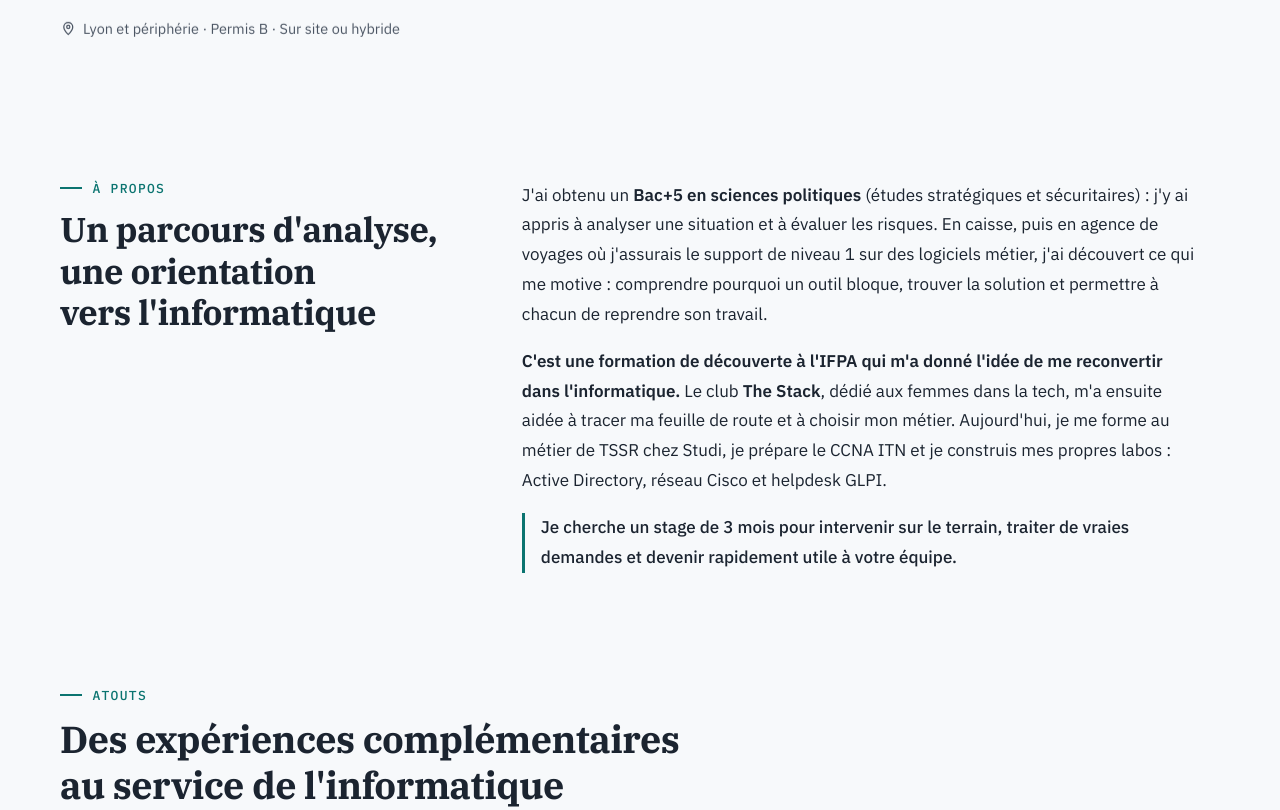
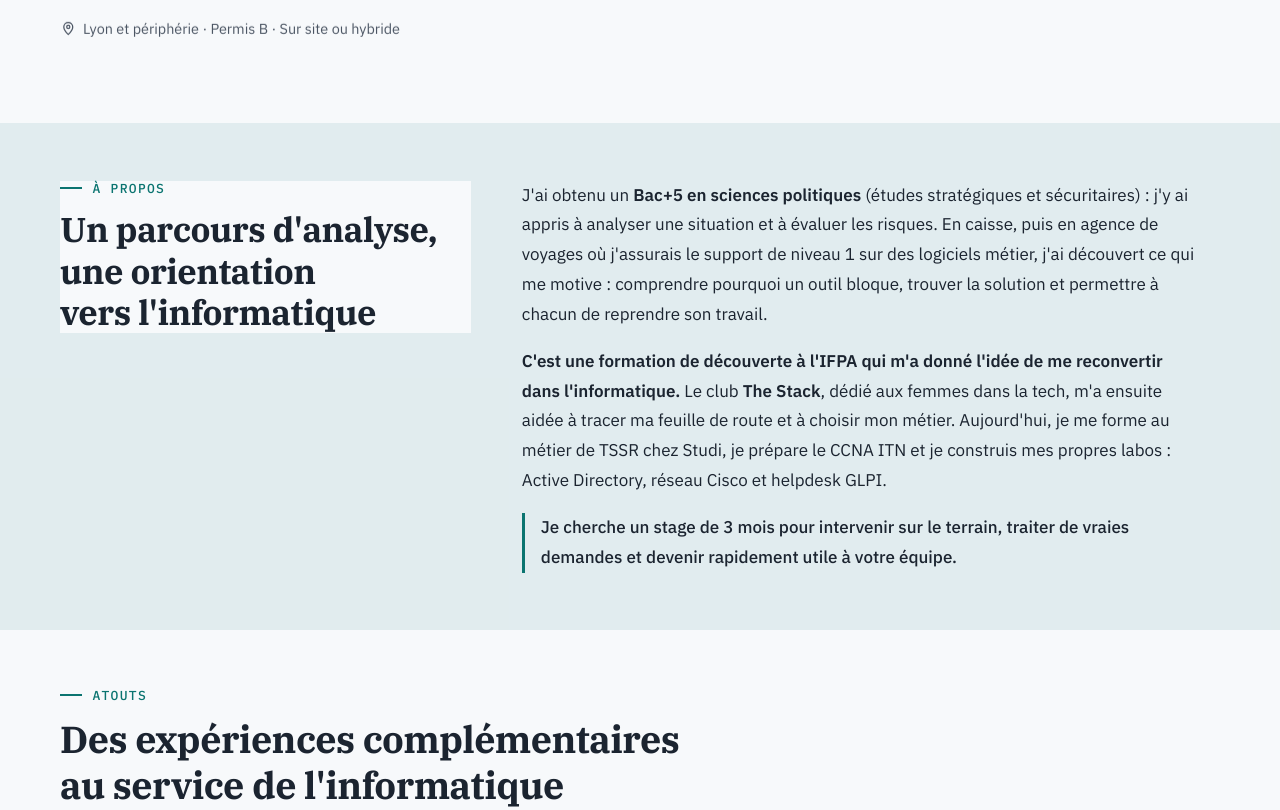
Before and after one commit to Boutheina-Megharzi/Boutheina-Megharzi.github.io, a plain HTML site: page index.html in a window 1280 px wide. Shown: the part 728-1538 px from the top of the page. Drawn offline with Linux system fonts and the light colour scheme.

Commit message:
Rendre les auras et points visibles sur le fond clair

```diff
--- a/style.css
+++ b/style.css
@@ -1300,3 +1300,60 @@ html::before {
     display: none;
   }
 }
+/* ---------- Arrière-plan clair visible : auras douces + grille de points ---------- */
+:root {
+  --aura-violet: rgba(139, 92, 246, 0.16);
+  --aura-teal: rgba(11, 116, 112, 0.16);
+  --aura-sky: rgba(56, 189, 248, 0.15);
+  --dot-color: rgba(27, 36, 48, 0.18);
+  --dot-gap: 24px;
+}
+
+html {
+  position: relative;
+  z-index: 0;
+  background: transparent !important;
+}
+
+body {
+  position: relative;
+  z-index: 1;
+  background: transparent !important;
+}
+
+html::before {
+  content: "";
+  position: fixed;
+  inset: 0;
+  z-index: -1;
+  pointer-events: none;
+  background-color: var(--paper, #e8f0f5);
+  background-image:
+    radial-gradient(circle at 12% 18%, var(--aura-violet) 0%, transparent 45%),
+    radial-gradient(circle at 86% 16%, var(--aura-sky) 0%, transparent 46%),
+    radial-gradient(circle at 75% 82%, var(--aura-teal) 0%, transparent 48%),
+    radial-gradient(var(--dot-color) 1.4px, transparent 1.4px);
+  background-size:
+    100% 100%,
+    100% 100%,
+    100% 100%,
+    var(--dot-gap) var(--dot-gap);
+}
+
+.section {
+  background-color: transparent !important;
+}
+
+.section--tint {
+  background-color: rgba(214, 229, 232, 0.65) !important;
+}
+
+.topbar {
+  background-color: rgba(232, 240, 245, 0.88) !important;
+}
+
+@media print {
+  html::before {
+    display: none;
+  }
+}
```
